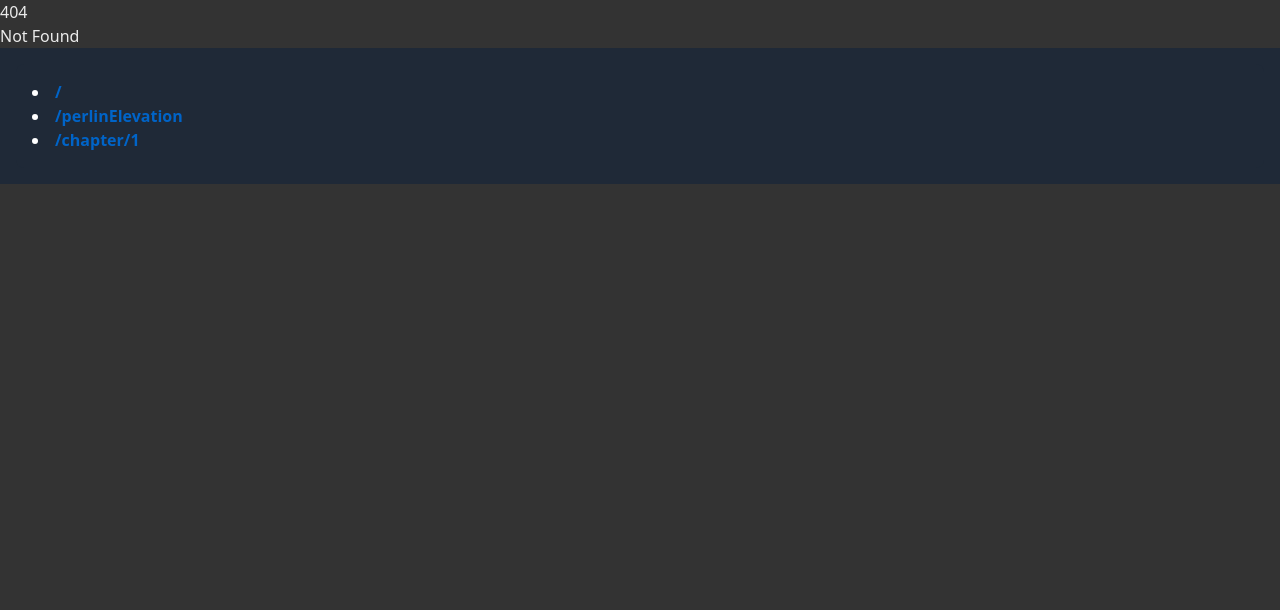
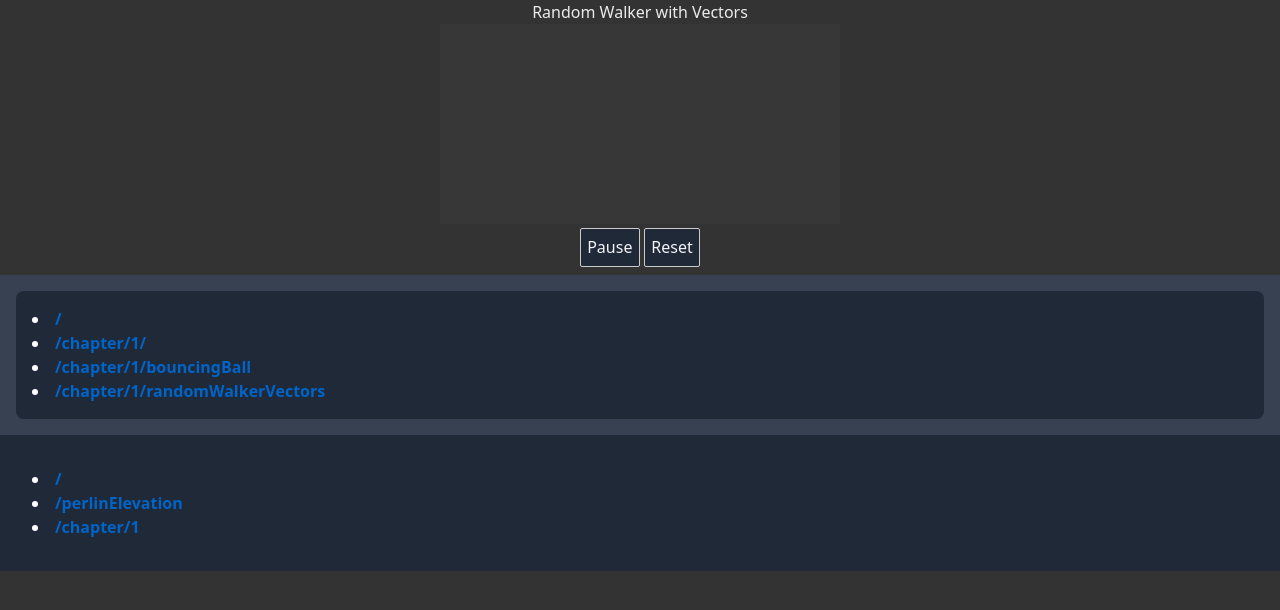
Before and after one commit to nonvenomous/nature-of-code-p5, a SvelteKit app: page /chapter/1/randomWalkerVectors in a window 1280 px wide. Before the commit this address had no page. Shown: the top 610 px of the page. Built offline with nearby package versions, Linux system fonts and the light colour scheme.

Commit message:
Use component out of route

```diff
--- a/src/routes/+page.svelte
+++ b/src/routes/+page.svelte
@@ -3,7 +3,7 @@
   import type { GaussSplatterData } from '$lib/sketches/00gaussPaintSlatter';
   import type { PerlinMandalaData } from '$lib/sketches/00perlinMandala';
   import type { SketchData } from '$lib/sketches/sketch3';
-  import Sketch from './SketchLegacy.svelte';
+  import Sketch from '../lib/SketchLegacy.svelte';
 
   let sketch3ControlsData: SketchData = $state({
     x: 50,
--- a/src/routes/chapter/0/perlinElevation/+page.svelte
+++ b/src/routes/chapter/0/perlinElevation/+page.svelte
@@ -1,6 +1,6 @@
 <script lang="ts">
   import type { PerlinElevationsData } from '$lib/sketches/00-3DperlinElevations';
-  import Sketch from '../../../SketchLegacy.svelte';
+  import Sketch from '../../../../lib/SketchLegacy.svelte';
 
   const perlin3DData: PerlinElevationsData = $state({});
 </script>
--- a/src/routes/chapter/1/bouncingBall/+page.svelte
+++ b/src/routes/chapter/1/bouncingBall/+page.svelte
@@ -1,5 +1,5 @@
 <script lang="ts">
-  import Sketch from '../../../SketchLegacy.svelte';
+  import Sketch from '../../../../lib/SketchLegacy.svelte';
 </script>
 
 <Sketch name="01-bouncingBall" />
--- /dev/null
+++ b/src/routes/chapter/1/randomWalkerVectors/+page.svelte
@@ -0,0 +1,22 @@
+<script lang="ts">
+  import type p5 from 'p5';
+  import Sketch from '$lib/Sketch.svelte';
+
+  const canvasWidth = 400;
+  const canvasHeight = 200;
+
+  function sketch(p: p5) {
+    p.setup = () => {
+      p.createCanvas(canvasWidth, canvasHeight);
+      p.background(55);
+    };
+
+    p.draw = () => {};
+  }
+
+  let sketchData = $state({});
+</script>
+
+<h2>Random Walker with Vectors</h2>
+
+<Sketch sketchFunction={sketch} data={sketchData} />
```
Also changed, not shown: src/lib/SketchLegacy.svelte (renamed from src/routes/SketchLegacy.svelte).
